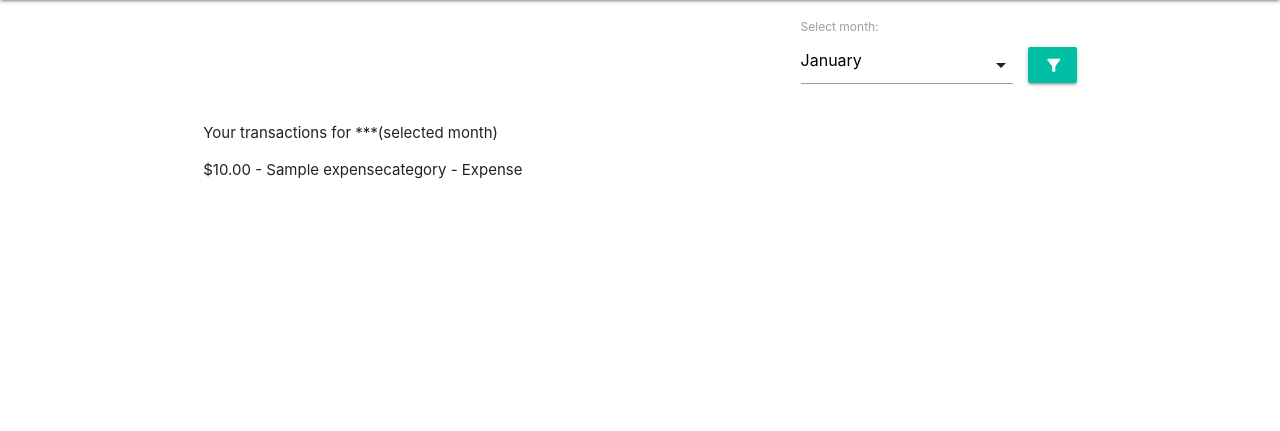
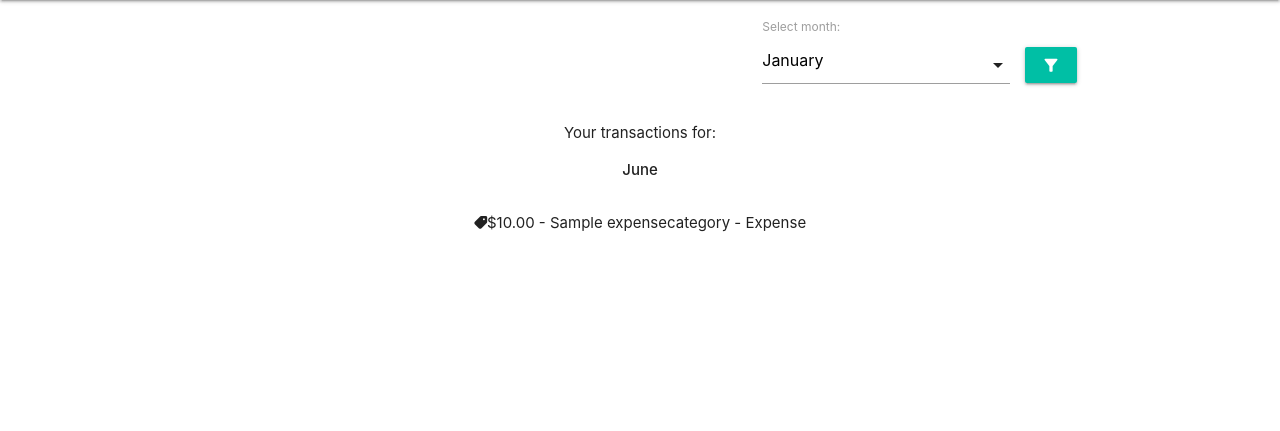
Before and after one commit to e-kai00/expense-tracker, a Django app: page /transactions in a window 1280 px wide. Shown: the part 64-495 px from the top of the page. Run offline with Django 3.2, Linux system fonts and the light colour scheme; a user stored in the database is signed in; tables that the repository leaves empty hold one stand-in row (values such as "Sample post"); some libraries are stand-ins or nearby versions.

Commit message:
Style filtering by month, add sorting transactions by date

```diff
--- a/trackerapp/static/trackerapp/css/style.css
+++ b/trackerapp/static/trackerapp/css/style.css
@@ -40,6 +40,10 @@ body {
   margin-left: 10px;
 }
 
+
+/* -----------------FILTER PAGE */
+
+/* month filter */
 .month-filter {
   display: flex;
   align-items: center;
@@ -48,3 +52,13 @@ body {
 .month-filter button {
   margin-left: 15px;
 }
+
+/* transaction list */
+.centered-box {
+  display: flex;
+  justify-content: center;
+}
+
+.left-aligned li {
+  text-align: left;
+}
--- a/trackerapp/templates/trackerapp/transactions.html
+++ b/trackerapp/templates/trackerapp/transactions.html
@@ -3,8 +3,9 @@
 {% block content %}
 <div class="row">
     <!-- select month -->
-    <div class="input-field col s4 offset-s8">
-        <form method="post">
+    <!-- <div class="input-field col s12 m4 offset-s8"> -->
+    <div class="input-field col s12">
+        <form method="post" class="right">
             {% csrf_token %}
             <label for="month">Select month:</label>
             <div class="month-filter">
@@ -21,13 +22,23 @@
     </div>
 
     <!-- transactions for selected month -->
-    <div class="col s12">
-        <p>Your transactions for ***(selected month)</p>
-        <ul>
-            {% for expense in transactions %}
-            <li>{{ expense }}</li>
-            {% endfor %}
-        </ul>
+    <div class="col s12 center-align">
+        <p>Your transactions for:</p>
+        <p><strong>{{ selected_month }}</strong></p>
+        <div class="centered-box">
+            <ul class="left-aligned transaction-list">
+                {% for expense in transactions %}
+
+                {% if expense.transaction_type == 'Income' %}
+                <li><i class="fa-solid fa-sack-dollar"></i>{{ expense }}</li>
+                {% else %}
+                <li><i class="fa-solid fa-tag fa-rotate-90"></i>{{ expense }}</li>
+                {% endif %}
+
+                <!-- <li>{{ expense }}</li> -->
+                {% endfor %}
+            </ul>
+        </div>
     </div>
 </div>
 
--- a/trackerapp/views.py
+++ b/trackerapp/views.py
@@ -1,5 +1,5 @@
 from django.shortcuts import render, redirect, get_object_or_404
-from django.db.models import Q, Sum
+from django.db.models import Q, F, Sum
 from django.contrib.auth.decorators import login_required
 from django.http import JsonResponse
 from .models import Transactions, ExpenseCategory
@@ -122,15 +122,27 @@ def transactions(request):
         (12, 'December')
     ]
 
-    transactions = Transactions.objects.filter(user=request.user)
+    transactions = Transactions.objects.filter(
+        user=request.user).order_by(
+        F('transaction_date').desc()
+    )
+
+    month = None
+    selected_month = None
 
     if request.method == 'POST':
         month = int(request.POST.get('month'))
         transactions = transactions.filter(
             Q(transaction_date__year=year) & Q(transaction_date__month=month)
         )
+    else:
+        month = datetime.datetime.now().month
 
-    return render(request, 'trackerapp/transactions.html', {'transactions': transactions, 'month_choices': month_choices})
+    for month_num, month_name in month_choices:
+        if month_num == month:
+            selected_month = month_name
+
+    return render(request, 'trackerapp/transactions.html', {'transactions': transactions, 'month_choices': month_choices, 'selected_month': selected_month})
 
 
 # --------------EXPENSE CATEGORIES
```
